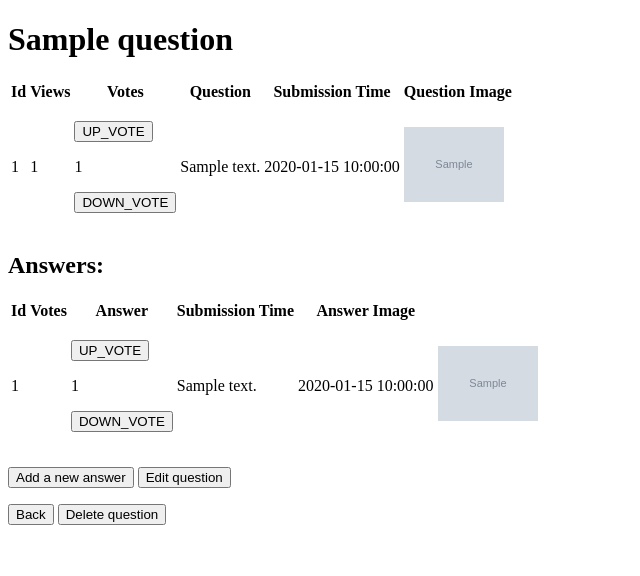
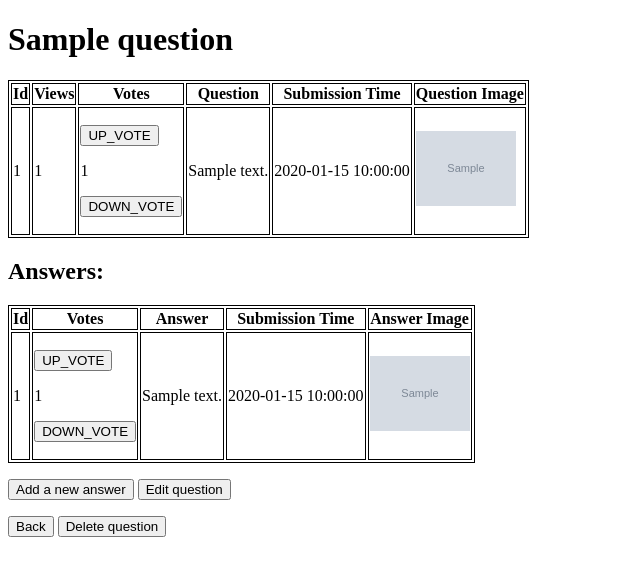
Before and after one commit to JohnnieSurdi/ASKMate, a Flask app: template templates/display_question_and_answers.html in a window 1280 px wide. Shown: the top 576 px of the page, without its empty margins (0-640 px from the left). Run offline with Flask 2, Linux system fonts and the light colour scheme; the template is opened without the code that fills it: most values are stand-ins (such as "Sample title", 1, 10 or a date in 2020); grey boxes marked "Sample" are stand-in pictures.

Commit message:
table fix

```diff
--- a/templates/display_question_and_answers.html
+++ b/templates/display_question_and_answers.html
@@ -3,6 +3,11 @@
     <head>
         <meta charset="UTF-8">
         <title>AskMate: {{ question['title'] }}</title>
+        <style>
+            table, th, td {
+            border: 1px solid black;
+             }
+        </style>
     </head>
     <body>
         <h1>{{ question['title'] }}</h1>
@@ -26,13 +31,13 @@
                 <td>{{ question['message'] }}</td>
                 <td>{{ question['submission_time'] }}</td>
                 {% if question['image'] == 'no_image' %}
-                <td>
+                    <td>
                     No image uploaded
-                </td>
+                    </td>
                 {% else %}
-                <td>
+                    <td>
                     <img src="/static/uploads/{{ question['image'] }}" width="100" hight="100">
-                </td>
+                    </td>
                 {% endif %}
             </tr>
         </table>
@@ -48,7 +53,6 @@
             {% for answer in answers %}
             <tr>
                 <td>{{ answer['id'] }}</td>
-                <td></td>
                 <td>
                     <p><a href="/answer/{{ answer['id'] }}/vote_up"><button>UP_VOTE</button></a></p>
                     <p>{{ answer['vote_number'] }}</p>
```
